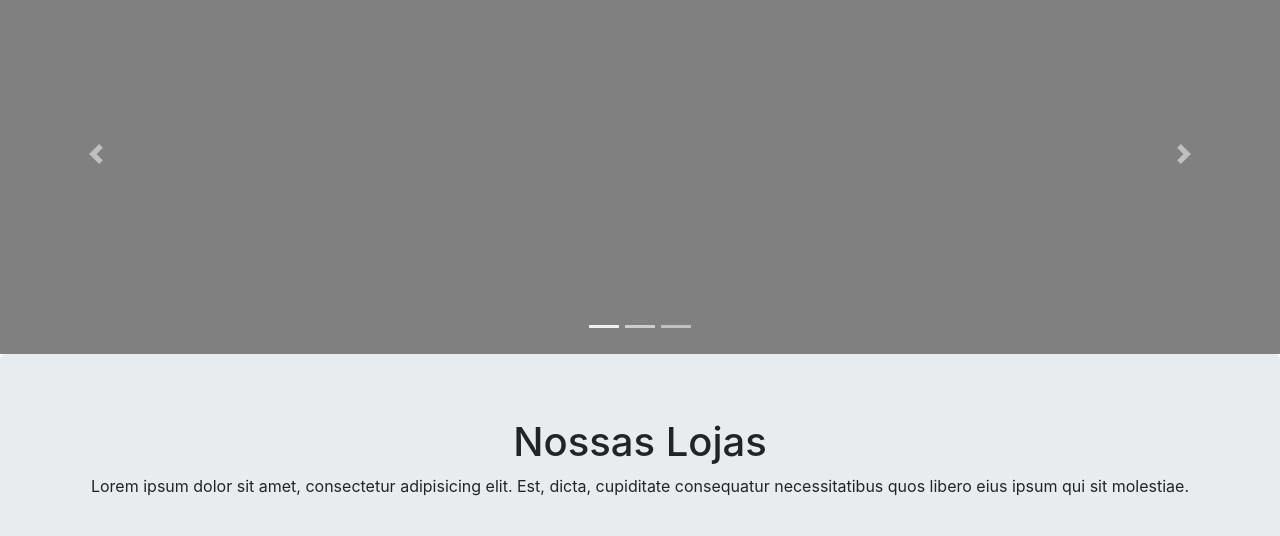
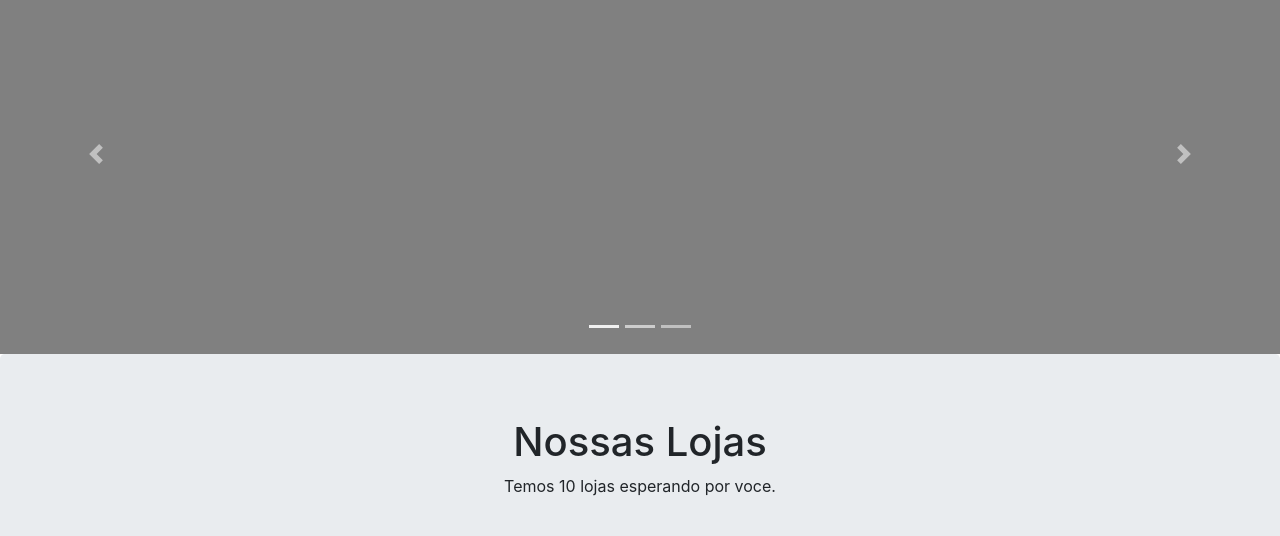
Before and after one commit to JamyssonLima/PetshopJamysson, a plain HTML site: page index.html in a window 1280 px wide. Shown: the part 264-800 px from the top of the page. Drawn offline with Linux system fonts and the light colour scheme.

Commit message:
Bannerprincipal

```diff
--- a/index.html
+++ b/index.html
@@ -67,7 +67,7 @@
           <div class="row">
             <div class="col-12">
               <h1 class="text-center">Nossas Lojas</h1>
-              <p class="text-center">Lorem ipsum dolor sit amet, consectetur adipisicing elit. Est, dicta, cupiditate consequatur necessitatibus quos libero eius ipsum qui sit molestiae.</p>
+              <p class="text-center">Temos 10 lojas esperando por voce.</p>
               <p>&nbsp;</p>
               <p class="text-center"><a class="btn btn-primary btn-lg" href="#" role="button">Learn more</a> </p>
             </div>
```
